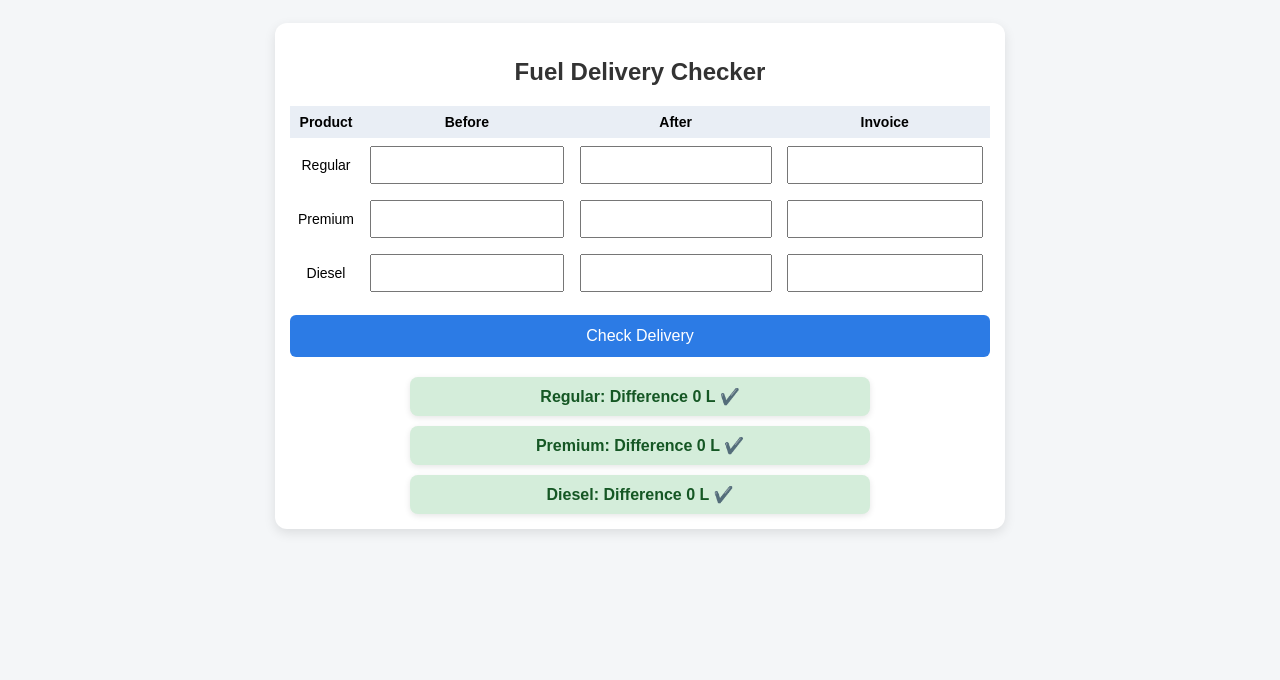
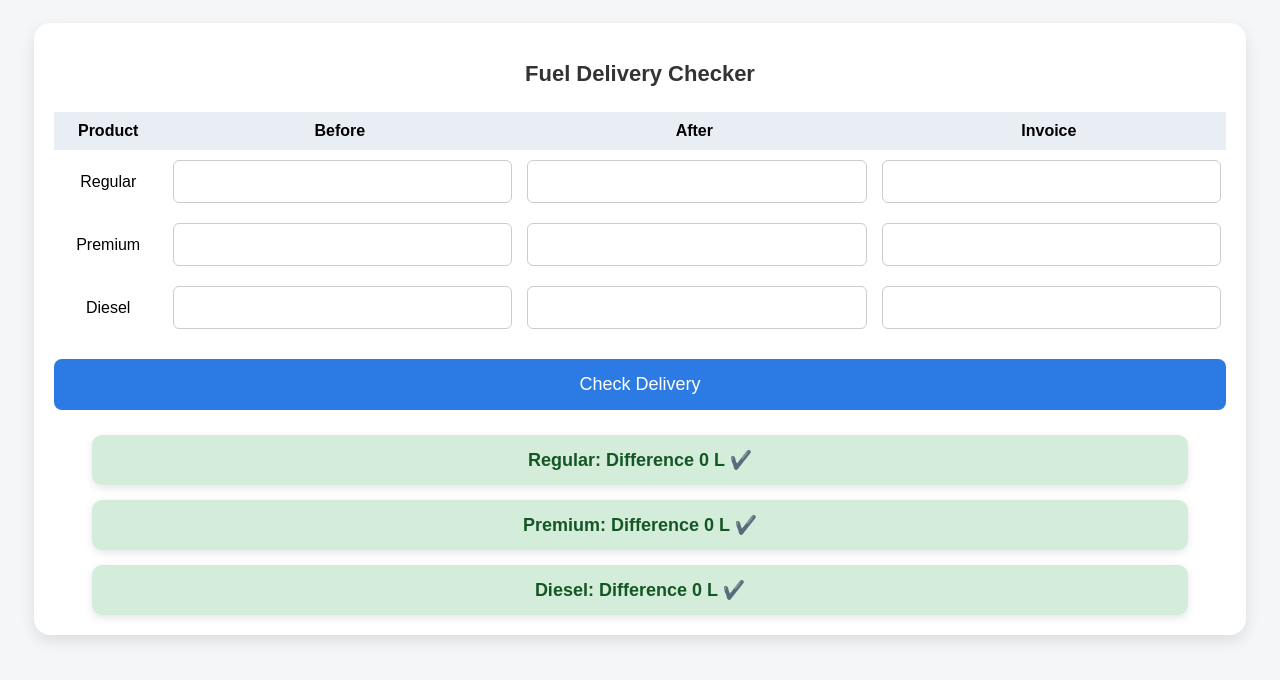
Before and after one commit to SainihalAkula/Delivery-Checker, a plain HTML site: page index.html in a window 1280 px wide. Both pictures are taken after a click on the button "Check Delivery". Drawn offline with Linux system fonts and the light colour scheme.

Commit message:
Update index.html

```diff
--- a/index.html
+++ b/index.html
@@ -13,28 +13,29 @@ body{
 
 .card{
   background: white;
-  padding: 15px;
-  border-radius: 12px;
-  max-width: 700px;
+  padding: 20px;
+  border-radius: 16px;
+  max-width: 95%;
   margin: auto;
-  box-shadow: 0 4px 12px rgba(0,0,0,0.1);
+  box-shadow: 0 6px 15px rgba(0,0,0,0.1);
 }
 
 h2{
   text-align: center;
-  margin-bottom: 20px;
+  margin-bottom: 25px;
   color: #333;
+  font-size: 22px;
 }
 
 table{
-  width:100%;
+  width: 100%;
   border-collapse: collapse;
 }
 
 th, td{
-  padding: 8px;
+  padding: 10px;
   text-align: center;
-  font-size: 14px;
+  font-size: 16px;
 }
 
 th{
@@ -42,20 +43,22 @@ th{
 }
 
 input{
-  width: 90%;
-  padding: 8px;
-  font-size: 16px;
+  width: 95%;
+  padding: 10px;
+  font-size: 18px;
+  border-radius: 6px;
+  border: 1px solid #ccc;
 }
 
 button{
-  padding: 12px;
-  margin-top: 15px;
+  padding: 15px;
+  margin-top: 20px;
   width: 100%;
-  font-size: 16px;
+  font-size: 18px;
   background: #2c7be5;
   color: white;
   border: none;
-  border-radius: 6px;
+  border-radius: 8px;
   cursor: pointer;
 }
 
@@ -64,39 +67,42 @@ button:hover{
 }
 
 #result{
-  margin-top: 20px;
+  margin-top: 25px;
   display: flex;
   flex-direction: column;
   align-items: center;
-  gap: 10px;
+  gap: 15px;
 }
 
-/* Aesthetic message boxes */
+/* Result message cards */
 .ok{
   background: #d4edda;
   color: #155724;
-  padding: 10px 20px;
-  border-radius: 8px;
-  width: 60%;
+  padding: 14px 20px;
+  border-radius: 10px;
+  width: 90%;
   text-align: center;
   font-weight: bold;
-  box-shadow: 0 2px 6px rgba(0,0,0,0.1);
+  font-size: 18px;
+  box-shadow: 0 3px 8px rgba(0,0,0,0.1);
 }
 
 .warn{
   background: #f8d7da;
   color: #721c24;
-  padding: 10px 20px;
-  border-radius: 8px;
-  width: 60%;
+  padding: 14px 20px;
+  border-radius: 10px;
+  width: 90%;
   text-align: center;
   font-weight: bold;
-  box-shadow: 0 2px 6px rgba(0,0,0,0.1);
+  font-size: 18px;
+  box-shadow: 0 3px 8px rgba(0,0,0,0.1);
 }
 
 @media(max-width:600px){
-  th, td{font-size:12px;}
-  .ok, .warn{width: 90%;}
+  th, td{font-size:14px;}
+  input{font-size:16px;}
+  .ok, .warn{width: 95%; font-size:16px; padding:12px;}
 }
 </style>
 </head>
@@ -144,7 +150,6 @@ button:hover{
 </div>
 
 <script>
-// Evaluate difference vs invoice: (After - Before) - Invoice
 function evaluate(name,before,after,invoice){
   let delivered = after - before
   let diff = delivered - invoice
```
